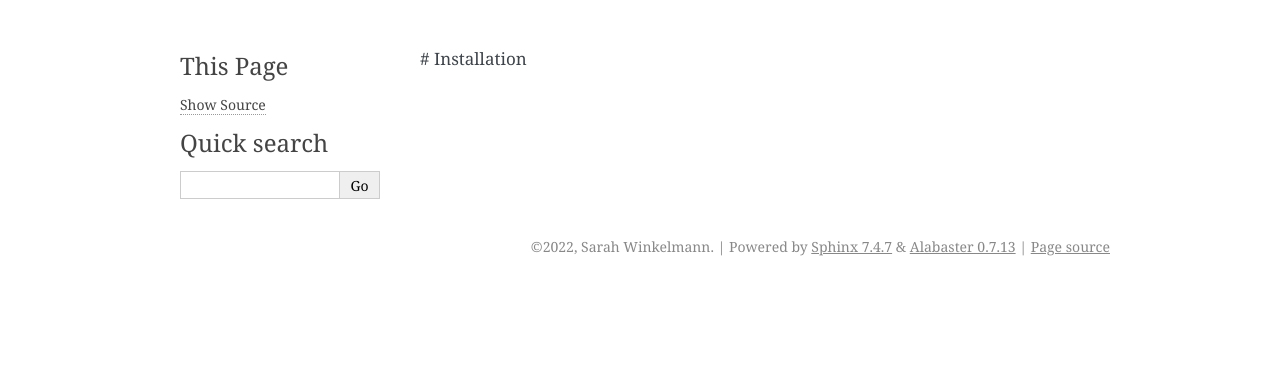
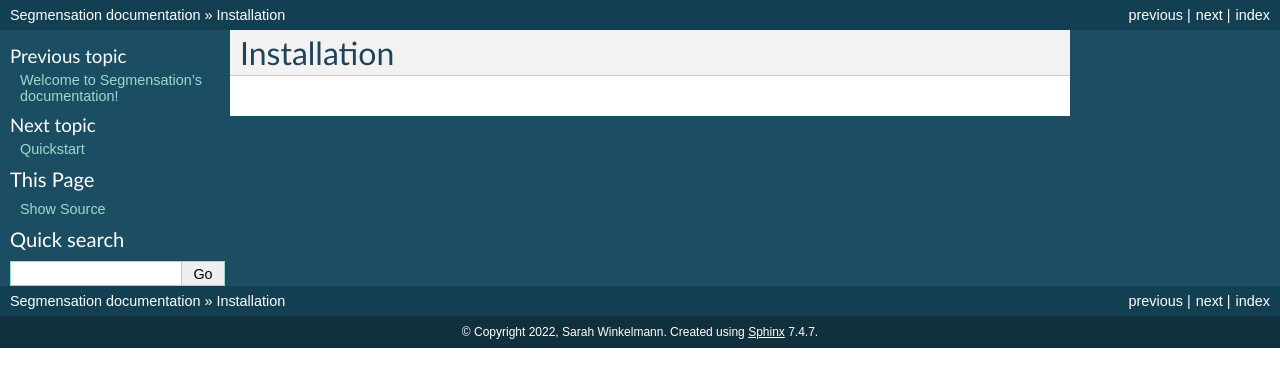
Before and after one commit to Segmensation/segmensation-docs, a Sphinx documentation site: the page built from source/usage/installation.rst, in a window 1280 px wide. Shown: the top 387 px of the page. Built offline with Sphinx 7.4.7, drawn with Linux system fonts in a browser that asks for light colours.

Commit message:
change sphinx theme

```diff
--- a/source/conf.py
+++ b/source/conf.py
@@ -44,7 +44,7 @@ exclude_patterns = []
 # The theme to use for HTML and HTML Help pages.  See the documentation for
 # a list of builtin themes.
 #
-html_theme = 'alabaster'
+html_theme = 'classic'
 
 # Add any paths that contain custom static files (such as style sheets) here,
 # relative to this directory. They are copied after the builtin static files,
--- a/source/usage/installation.rst
+++ b/source/usage/installation.rst
@@ -1 +1,2 @@
-# Installation
+Installation
+============
--- a/source/usage/quickstart.rst
+++ b/source/usage/quickstart.rst
@@ -1 +1,2 @@
-# Quickstart
+Quickstart
+==========
```
Also changed, not shown: 1 other file.
